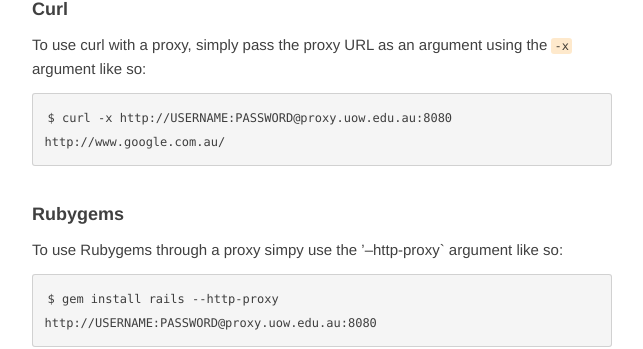
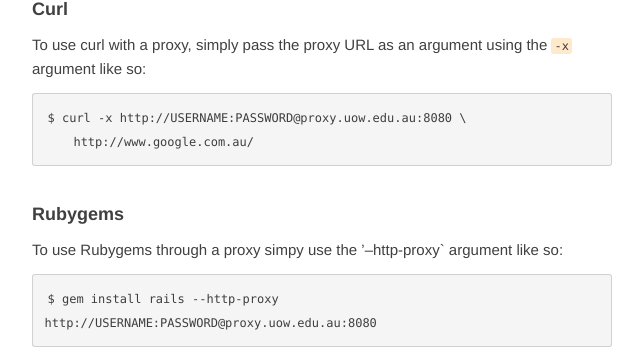
Before and after one commit to rpowelll/rpowelll.github.com, a Jekyll site: the page built from notes/uow-proxy.html, in a window 1280 px wide. Shown: the part 1499-1848 px from the top of the page, without its empty margins (318-961 px from the left). Built offline with Jekyll 4.4.1, drawn with Linux system fonts in a browser that asks for light colours; Markdown is read by kramdown in place of the engine named in the settings.

Commit message:
Quick fixes

```diff
--- a/notes/uow-proxy.html
+++ b/notes/uow-proxy.html
@@ -71,7 +71,8 @@
 
 <p>To use curl with a proxy, simply pass the proxy URL as an argument using the <code>-x</code> argument like so: </p>
 
-<pre><code>$ curl -x http://USERNAME:PASSWORD@proxy.uow.edu.au:8080 http://www.google.com.au/
+<pre><code>$ curl -x http://USERNAME:PASSWORD@proxy.uow.edu.au:8080 \
+    http://www.google.com.au/
 </code></pre>
 
 <h3 id="rubygems">Rubygems</h3>
```
Also changed, not shown: notes/uow-proxy.md (+2 -1 lines).
